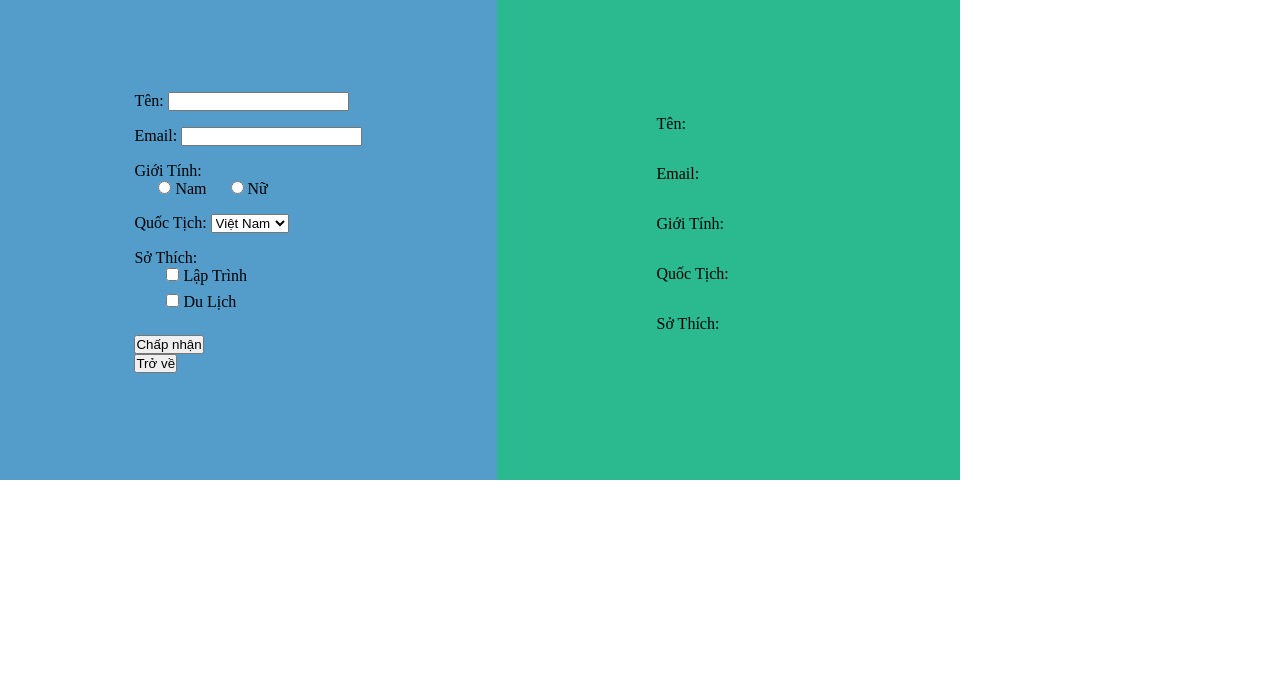
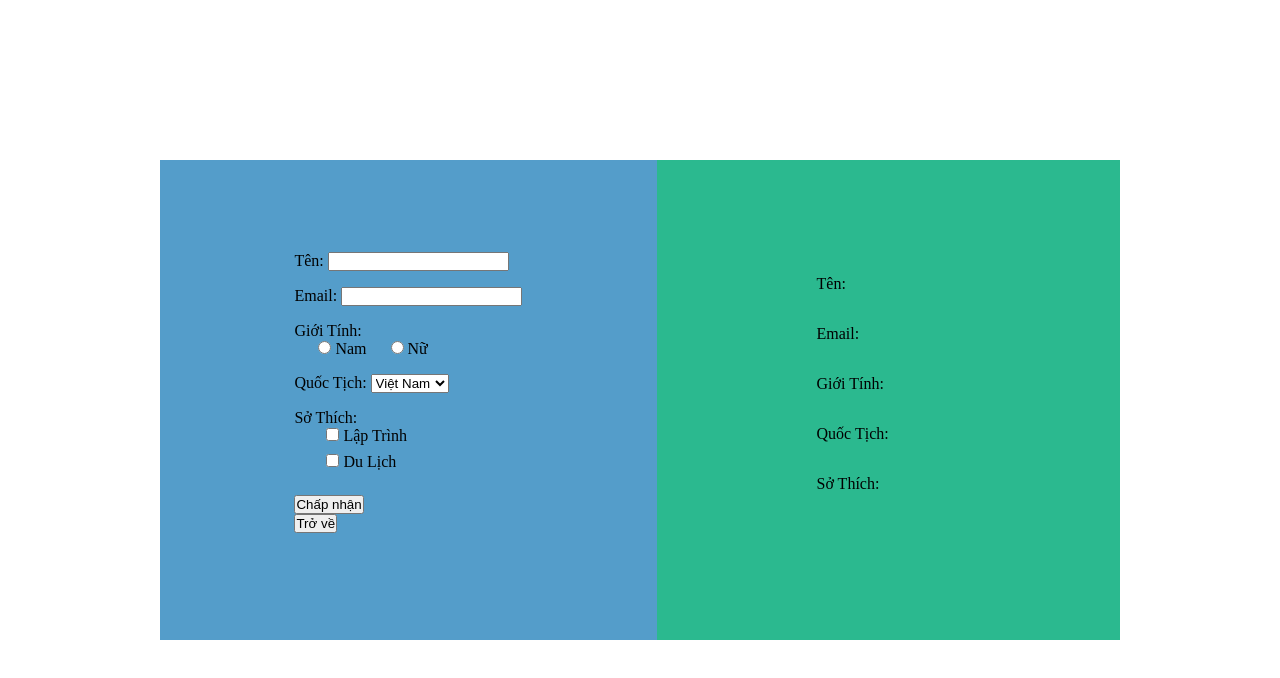
Before and after one commit to myduyen2003/myduyen2003.github.io, a plain HTML site: page javasctript2.html in a window 1280 px wide. Drawn offline with Linux system fonts and the light colour scheme.

Commit message:
Update javasctript2.html

```diff
--- a/javasctript2.html
+++ b/javasctript2.html
@@ -9,8 +9,10 @@
                 padding: 0;
             }
             section {
-                width:170px;
-                 border-radius:10px;
+                display: flex;
+                justify-content: center;
+                height: 100%;
+                border-radius:10px;
             }
             .container {
                 display: flex;
```
